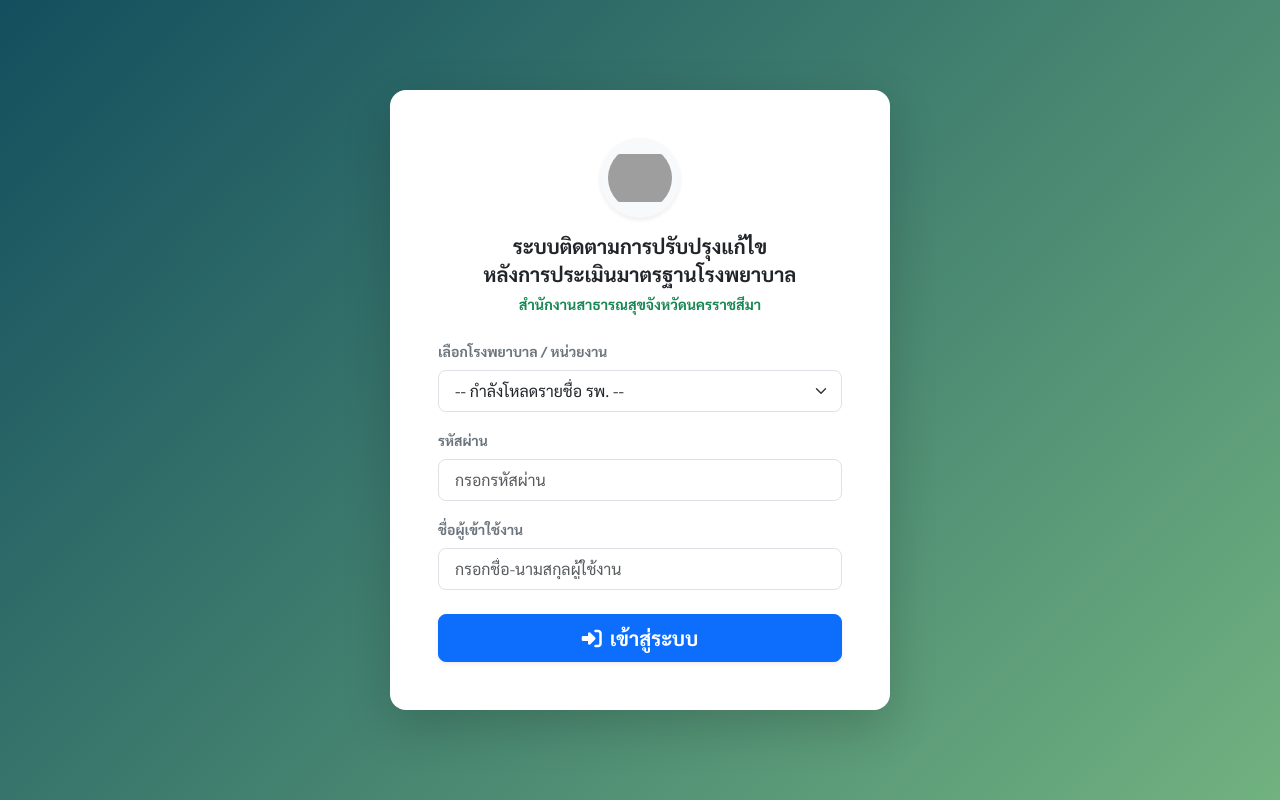
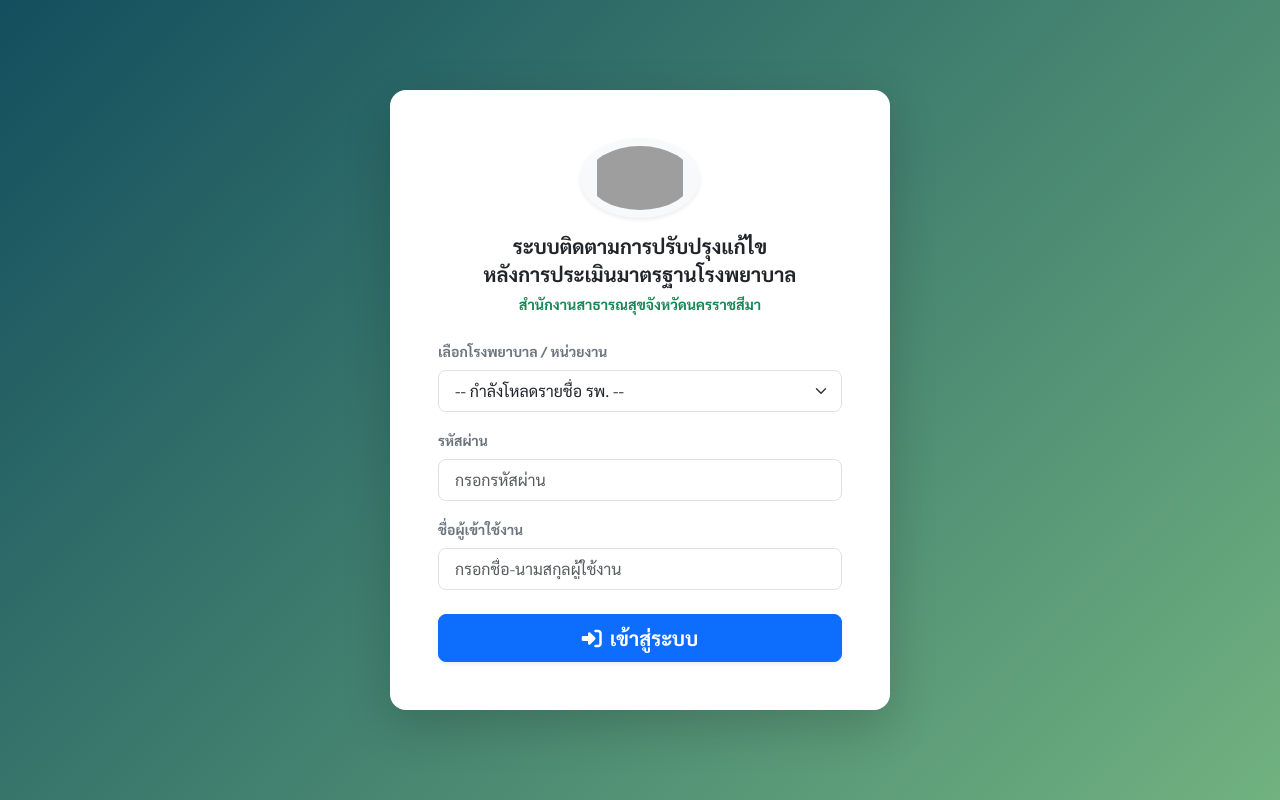
Before and after one commit to envioccnrm-hub/EnviOcc-korat-hospital, a plain HTML site: page index.html in a window 1280 px wide. Drawn offline with nearby package versions, Linux system fonts and the light colour scheme; some packages are replaced by stand-ins of ours; no server answers; grey boxes are pictures that could not be loaded; a script that the page names is missing.

Commit message:
Update index.html

```diff
--- a/index.html
+++ b/index.html
@@ -26,7 +26,7 @@
       <div class="text-center mb-4">
         <!-- ส่วนรูปภาพโลโก้/ไอคอนหน้า Login (สามารถเปลี่ยนลิงก์รูปภาพใน src ได้ตามต้องการ) -->
         <div class="mb-3">
-          <img src="logo.png" alt="Logo" class="rounded-circle shadow-sm bg-light p-2" style="width: 80px; height: 80px; object-fit: contain;">
+          <img src="logo.png" alt="Logo" class="rounded-circle shadow-sm bg-light p-2" style="width: 120px; height: 80px; object-fit: contain;">
         </div>
         <h5 class="fw-bold text-dark mb-1">ระบบติดตามการปรับปรุงแก้ไข</h5>
         <h5 class="fw-bold text-dark mb-2">หลังการประเมินมาตรฐานโรงพยาบาล</h5>
```
